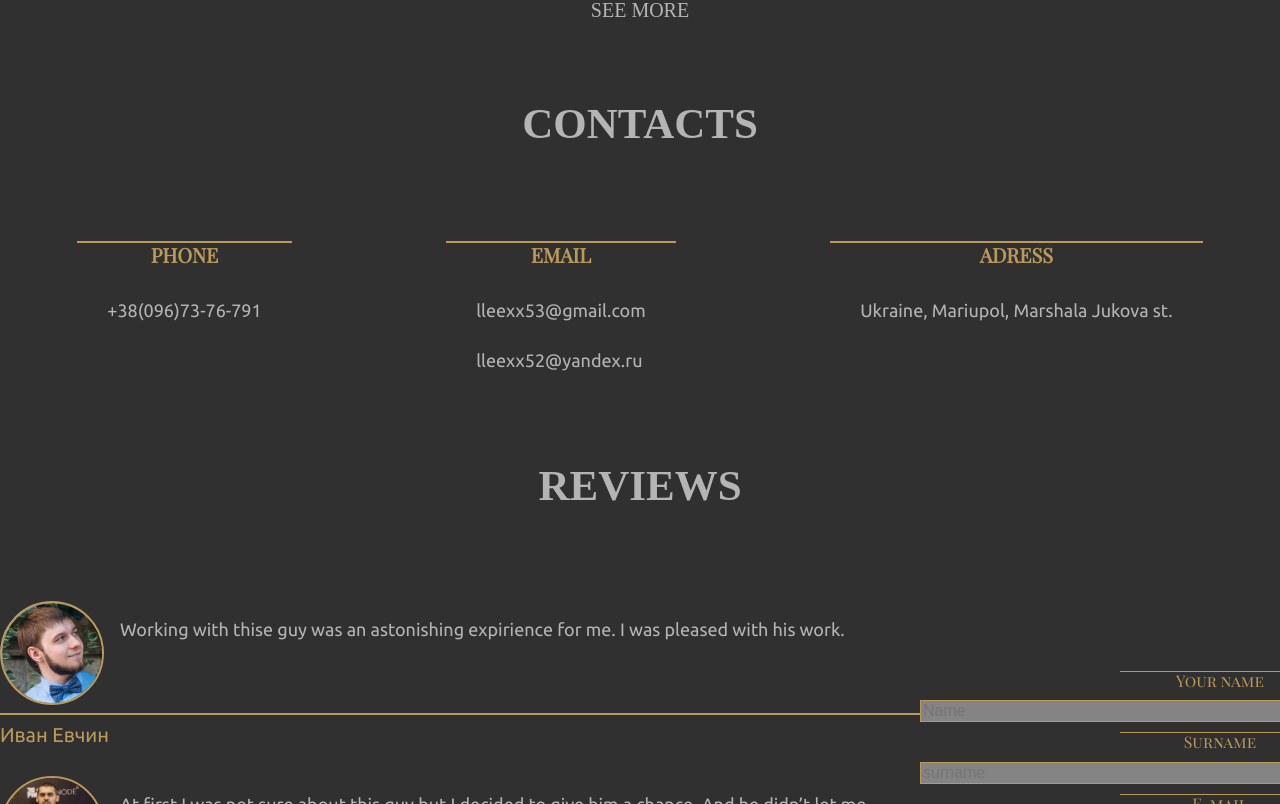
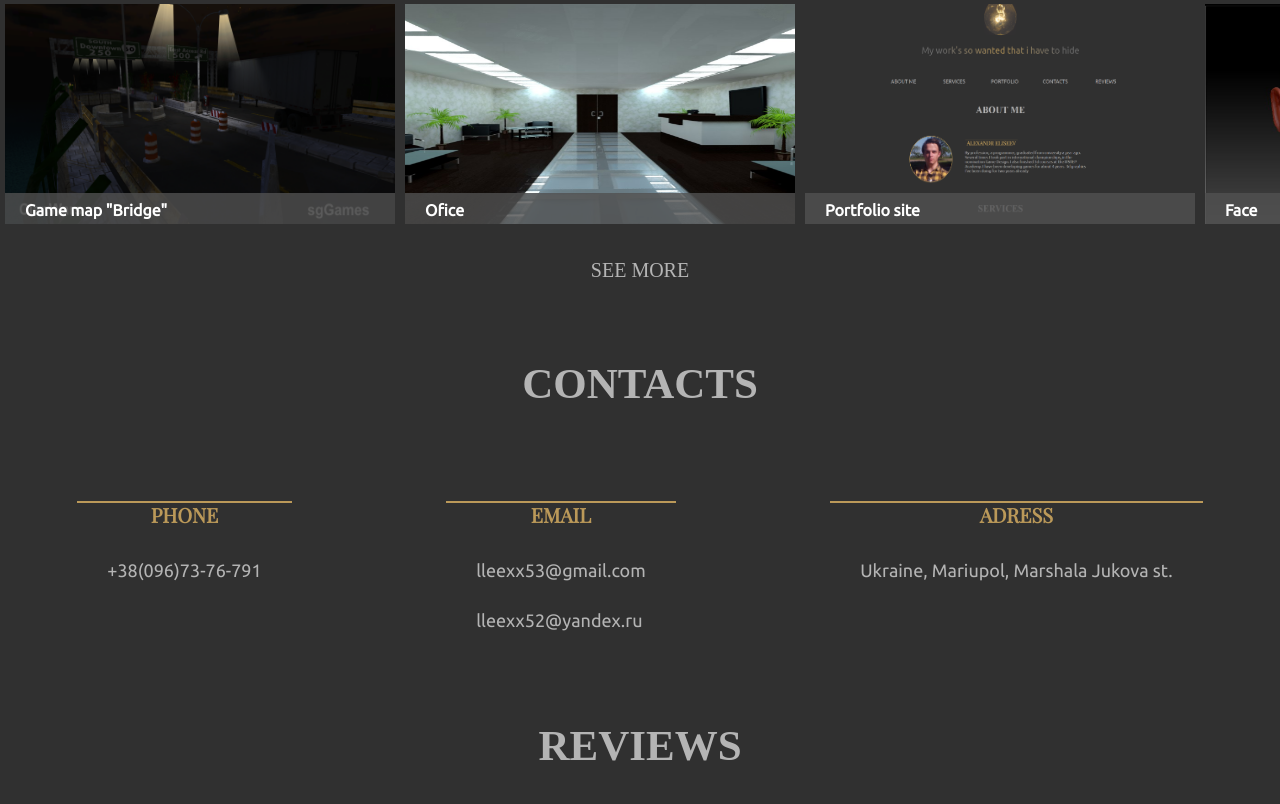
Before and after one commit to AlexandrEliseev/AlexandrEliseev.github.io, a plain HTML site: page index.html in a window 1280 px wide. Shown: the part 2148-2952 px from the top of the page. Drawn offline with Linux system fonts and the light colour scheme.

Commit message:
Update index.html

```diff
--- a/index.html
+++ b/index.html
@@ -109,6 +109,46 @@
 									<h4>Port City mariupol</h4>
 									<h5>3D Graphics</h5>
 									<h6>23.07.2016</h6>
+								</div>
+							</a>
+						</div>
+						<div class="WorkBlock">
+							<a href="#">
+							<img src="img/portfolio2.png" alt="">
+								<div class="desc">
+									<h4>Game map "Bridge"</h4>
+									<h5>Game design</h5>
+									<h6>16.10.2017</h6>
+								</div>
+							</a>
+						</div>
+						<div class="WorkBlock">
+							<a href="#">
+							<img src="img/portfolio.jpg" alt="">
+								<div class="desc">
+									<h4>Ofice</h4>
+									<h5>3D Graphics</h5>
+									<h6>18.06.2017</h6>
+								</div>
+							</a>
+						</div>
+						<div class="WorkBlock">
+							<a href="#">
+							<img src="img/portfolio1.png" alt="">
+								<div class="desc">
+									<h4>Portfolio site</h4>
+									<h5>Web design</h5>
+									<h6>31.10.2017</h6>
+								</div>
+							</a>
+						</div>
+						<div class="WorkBlock">
+							<a href="#">
+							<img src="img/portfolio4.png" alt="">
+								<div class="desc">
+									<h4>Face</h4>
+									<h5>Character design</h5>
+									<h6>10.01.2017</h6>
 								</div>
 							</a>
 						</div>
```
